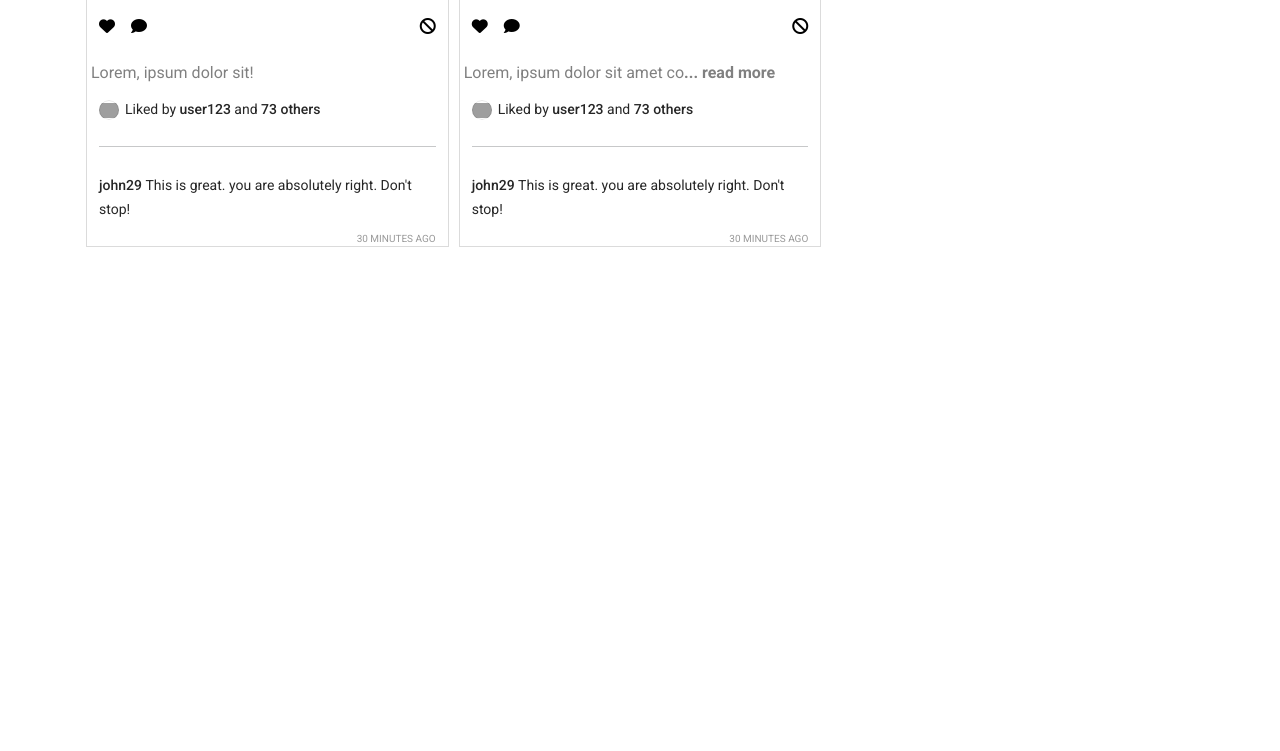
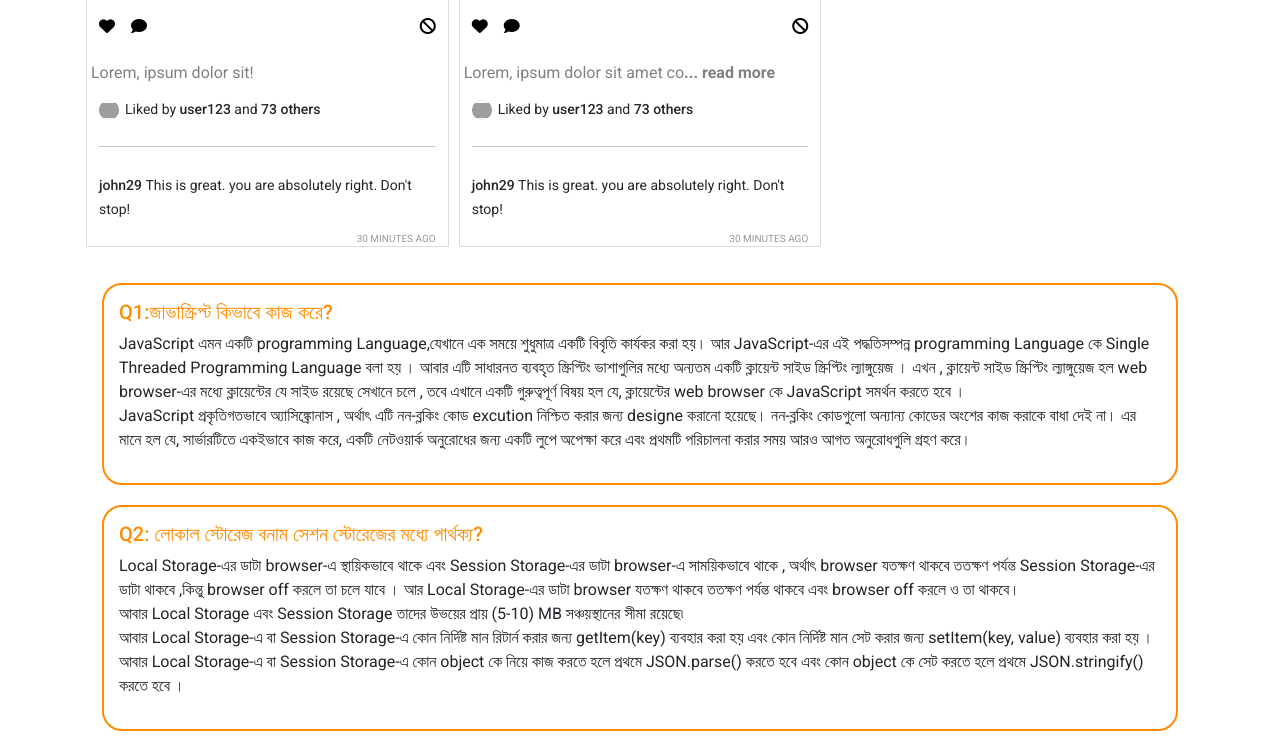
Before and after one commit to NhShanto01/Insta-shohor, a plain HTML site: page index.html in a window 1280 px wide. Shown: the part 1285-2036 px from the top of the page. Before the commit the page ends 1548 px from the top, so only its background shows below. Drawn offline with nearby package versions, Linux system fonts and the light colour scheme; grey boxes are pictures that could not be loaded.

Commit message:
added div and style

```diff
--- a/css/style.css
+++ b/css/style.css
@@ -238,11 +238,26 @@ img {
   color: gray;
 }
 
-#liked{
+#like{
   display: none;
 }
-#reported{
+#report{
   display: none;
+}
+
+.theory-question h5{
+/* color: brown; */
+color: darkorange;
+}
+.theory-question {
+border: 2px solid darkorange;
+border-radius: 20px;
+margin: 20px;
+padding: 15px;
+}
+.theory-question:hover {
+   background-color: black;
+  color:burlywood;
 }
 
 @media only screen and (max-width: 992px) {
--- a/index.html
+++ b/index.html
@@ -49,14 +49,55 @@
     <main class="main container mx-auto p-3">
         <div id="posts">
         </div>
-        <div id="liked">
+        <div id="like">
             <h1>Liked posts</h1>
+            <div id="liked"></div>
         </div>
 
-        <div id="reported">
+        <div id="report">
             <h1>Reported posts</h1>
+            <div id="reported"></div>
         </div>
     </main>
+
+
+    <div class="container">
+        <div class="theory-question">
+            <h5>Q1:জাভাস্ক্রিপ্ট কিভাবে কাজ করে?</h5>
+            <p>
+                JavaScript এমন একটি programming Language,যেখানে এক সময়ে শুধুমাত্র একটি বিবৃতি কার্যকর করা হয়।
+                আর JavaScript-এর এই পদ্ধতিসম্পন্ন programming Language কে Single Threaded Programming Language বলা হয় ।
+                আবার এটি সাধারনত ব্যবহৃত স্ক্রিপ্টিং ভাশাগুলির মধ্যে অন্যতম একটি ক্লায়েন্ট সাইড স্ক্রিপ্টিং ল্যাঙ্গুয়েজ
+                । এখন , ক্লায়েন্ট সাইড স্ক্রিপ্টিং ল্যাঙ্গুয়েজ হল web browser-এর মধ্যে ক্লায়েন্টের যে সাইড রয়েছে সেখানে
+                চলে ,
+                তবে এখানে একটি গুরুত্বপূর্ণ বিষয় হল যে, ক্লায়েন্টের web browser কে JavaScript সমর্থন করতে হবে । <br>
+
+                JavaScript প্রকৃতিগতভাবে অ্যাসিঙ্ক্রোনাস , অর্থাৎ এটি নন-ব্লকিং কোড excution নিশ্চিত করার জন্য designe
+                করানো হয়েছে। নন-ব্লকিং কোডগুলো অন্যান্য কোডের অংশের কাজ করাকে বাধা দেই না।
+                এর মানে হল যে, সার্ভারটিতে একইভাবে কাজ করে, একটি নেটওয়ার্ক অনুরোধের জন্য একটি লুপে অপেক্ষা করে এবং
+                প্রথমটি পরিচালনা করার সময় আরও আগত অনুরোধগুলি গ্রহণ করে।
+            </p>
+        </div>
+        <div class="theory-question">
+            <h5>Q2: লোকাল স্টোরেজ বনাম সেশন স্টোরেজের মধ্যে পার্থক্য?</h5>
+            <p>
+                Local Storage-এর ডাটা browser-এ স্থায়িকভাবে থাকে এবং Session Storage-এর ডাটা browser-এ সাময়িকভাবে থাকে ,
+                অর্থাৎ browser যতক্ষণ থাকবে ততক্ষণ পর্যন্ত Session Storage-এর ডাটা থাকবে ,কিন্তু browser off করলে তা চলে
+                যাবে ।
+                আর Local Storage-এর ডাটা browser যতক্ষণ থাকবে ততক্ষণ পর্যন্ত থাকবে এবং browser off করলে ও তা থাকবে।<br>
+
+                আবার Local Storage এবং Session Storage তাদের উভয়ের প্রায় (5-10) MB সঞ্চয়স্থানের সীমা রয়েছে৷<br>
+
+                আবার Local Storage-এ বা Session Storage-এ কোন নির্দিষ্ট মান রিটার্ন করার জন্য getItem(key) ব্যবহার করা
+                হয় এবং
+                কোন নির্দিষ্ট মান সেট করার জন্য setItem(key, value) ব্যবহার করা হয় ।<br>
+
+                আবার Local Storage-এ বা Session Storage-এ কোন object কে নিয়ে কাজ করতে হলে প্রথমে JSON.parse() করতে হবে
+                এবং
+                কোন object কে সেট করতে হলে প্রথমে JSON.stringify() করতে হবে ।
+            </p>
+        </div>
+    </div>
     <footer></footer>
 
     <!-- add javascript  file  -->
--- a/js/app.js
+++ b/js/app.js
@@ -35,6 +35,8 @@ const switchTab = (id) => {
     document.getElementById("posts").style.display = "grid";
     document.getElementById("liked").style.display = "none";
     document.getElementById("reported").style.display = "none";
+    document.getElementById("like").style.display = 'none';
+    document.getElementById("report").style.display = 'none';
   } else if (id === "liked") {
     document.getElementById("liked").style.display = "block";
     document.getElementById("posts").style.display = "none";
@@ -143,6 +145,8 @@ const showPosts = (posts) => {
 
 const displayLikedPosts = () => {
   document.getElementById("liked").innerHTML = '';
+  document.getElementById("like").style.display = 'block';
+  document.getElementById("report").style.display = 'none';
   const likedPosts = getLikedPosts();
   likedPosts.forEach((post) => {
     const div = createPost(post);
@@ -152,6 +156,8 @@ const displayLikedPosts = () => {
 
 const displayReportedPosts = () => {
   document.getElementById("reported").innerHTML = '';
+  document.getElementById("report").style.display = 'block';
+  document.getElementById("like").style.display = 'none';
   const reportedPosts = getReportedPosts();
   reportedPosts.forEach((post) => {
     const div = createPost(post);
```
